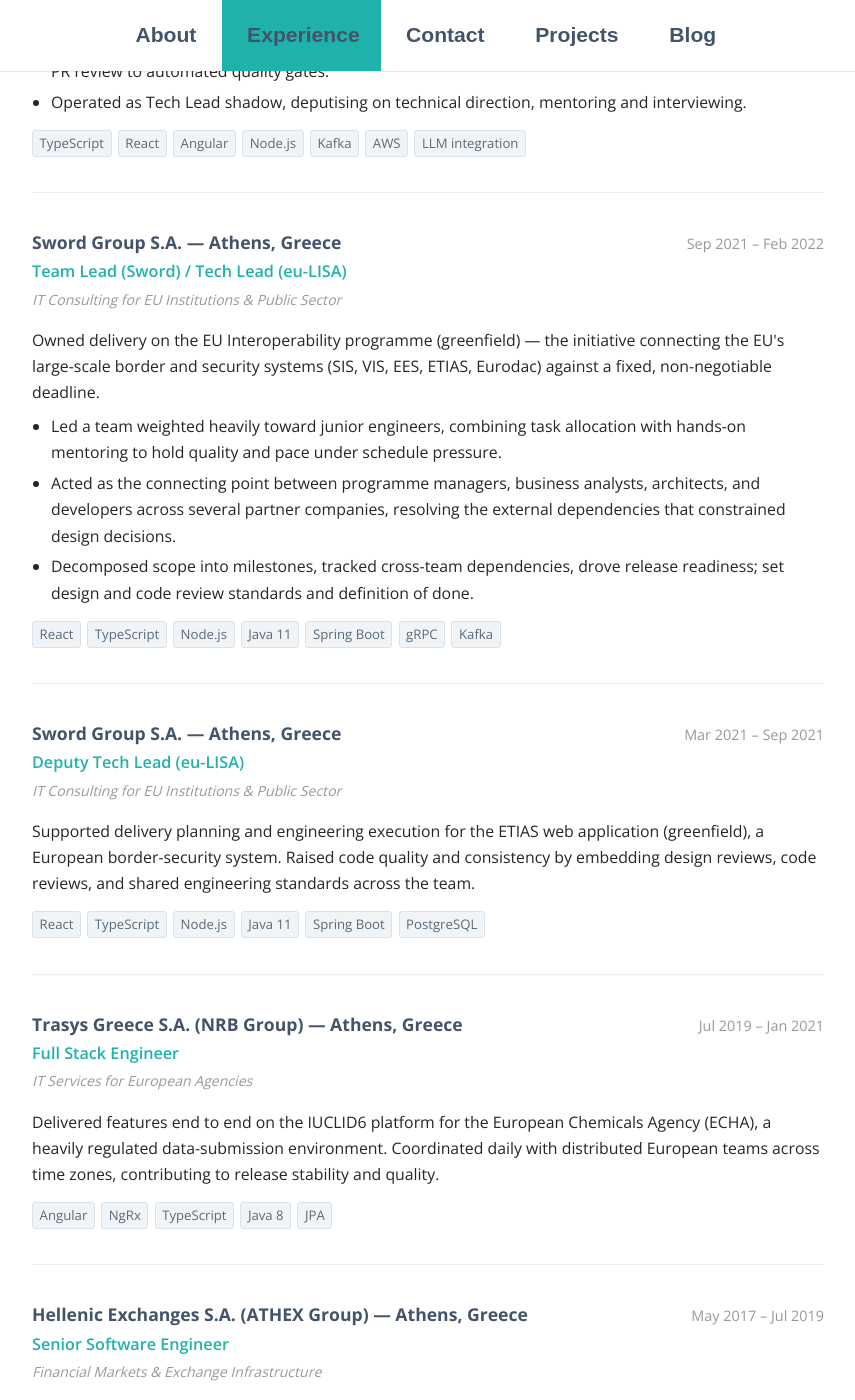
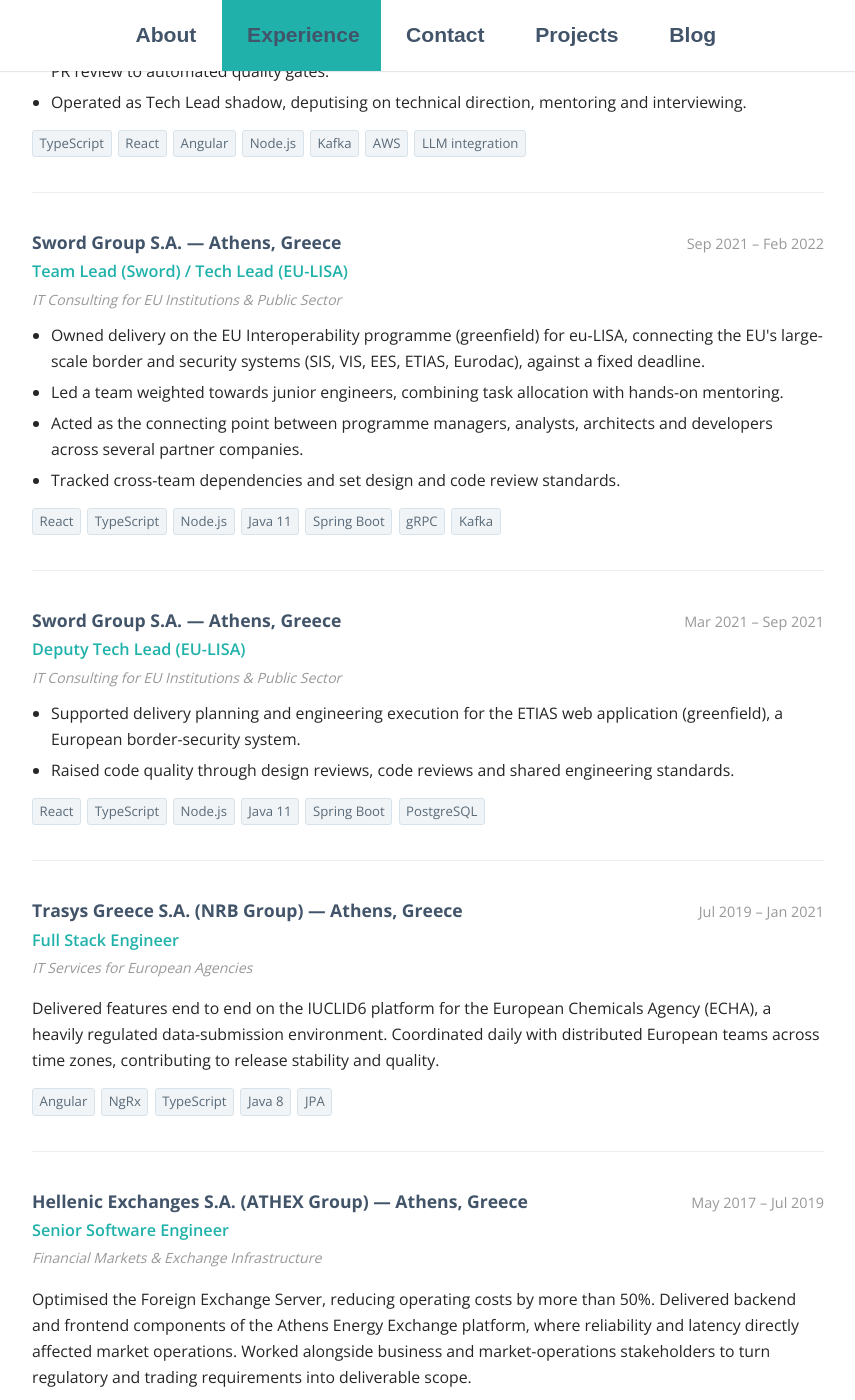
Before and after one commit to jkonst/jkonst.github.io, a Jekyll site: the page built from _pages/02_experience.md, in a window 1280 px wide and 1400 px high, scrolled down 1211 px. Shown: the whole window, without its empty margins (212-1067 px from the left). Built offline with Jekyll 4.4.1, drawn with Linux system fonts in a browser that asks for light colours; some web fonts are replaced.

Commit message:
fix: align Sword Group entries with CV

```diff
--- a/_pages/02_experience.md
+++ b/_pages/02_experience.md
@@ -60,14 +60,14 @@
     <span class="exp-company">Sword Group S.A. &mdash; Athens, Greece</span>
     <span class="exp-dates">Sep 2021 &ndash; Feb 2022</span>
   </div>
-  <div class="exp-role">Team Lead (Sword) / Tech Lead (eu-LISA)</div>
+  <div class="exp-role">Team Lead (Sword) / Tech Lead (EU-LISA)</div>
   <div class="exp-context">IT Consulting for EU Institutions &amp; Public Sector</div>
   <div class="exp-body">
-    <p>Owned delivery on the EU Interoperability programme (greenfield) — the initiative connecting the EU's large-scale border and security systems (SIS, VIS, EES, ETIAS, Eurodac) against a fixed, non-negotiable deadline.</p>
     <ul>
-      <li>Led a team weighted heavily toward junior engineers, combining task allocation with hands-on mentoring to hold quality and pace under schedule pressure.</li>
-      <li>Acted as the connecting point between programme managers, business analysts, architects, and developers across several partner companies, resolving the external dependencies that constrained design decisions.</li>
-      <li>Decomposed scope into milestones, tracked cross-team dependencies, drove release readiness; set design and code review standards and definition of done.</li>
+      <li>Owned delivery on the EU Interoperability programme (greenfield) for eu-LISA, connecting the EU's large-scale border and security systems (SIS, VIS, EES, ETIAS, Eurodac), against a fixed deadline.</li>
+      <li>Led a team weighted towards junior engineers, combining task allocation with hands-on mentoring.</li>
+      <li>Acted as the connecting point between programme managers, analysts, architects and developers across several partner companies.</li>
+      <li>Tracked cross-team dependencies and set design and code review standards.</li>
     </ul>
   </div>
   <div class="exp-tech">
@@ -86,10 +86,13 @@
     <span class="exp-company">Sword Group S.A. &mdash; Athens, Greece</span>
     <span class="exp-dates">Mar 2021 &ndash; Sep 2021</span>
   </div>
-  <div class="exp-role">Deputy Tech Lead (eu-LISA)</div>
+  <div class="exp-role">Deputy Tech Lead (EU-LISA)</div>
   <div class="exp-context">IT Consulting for EU Institutions &amp; Public Sector</div>
   <div class="exp-body">
-    <p>Supported delivery planning and engineering execution for the ETIAS web application (greenfield), a European border-security system. Raised code quality and consistency by embedding design reviews, code reviews, and shared engineering standards across the team.</p>
+    <ul>
+      <li>Supported delivery planning and engineering execution for the ETIAS web application (greenfield), a European border-security system.</li>
+      <li>Raised code quality through design reviews, code reviews and shared engineering standards.</li>
+    </ul>
   </div>
   <div class="exp-tech">
     <span class="tech-tag">React</span>
```
